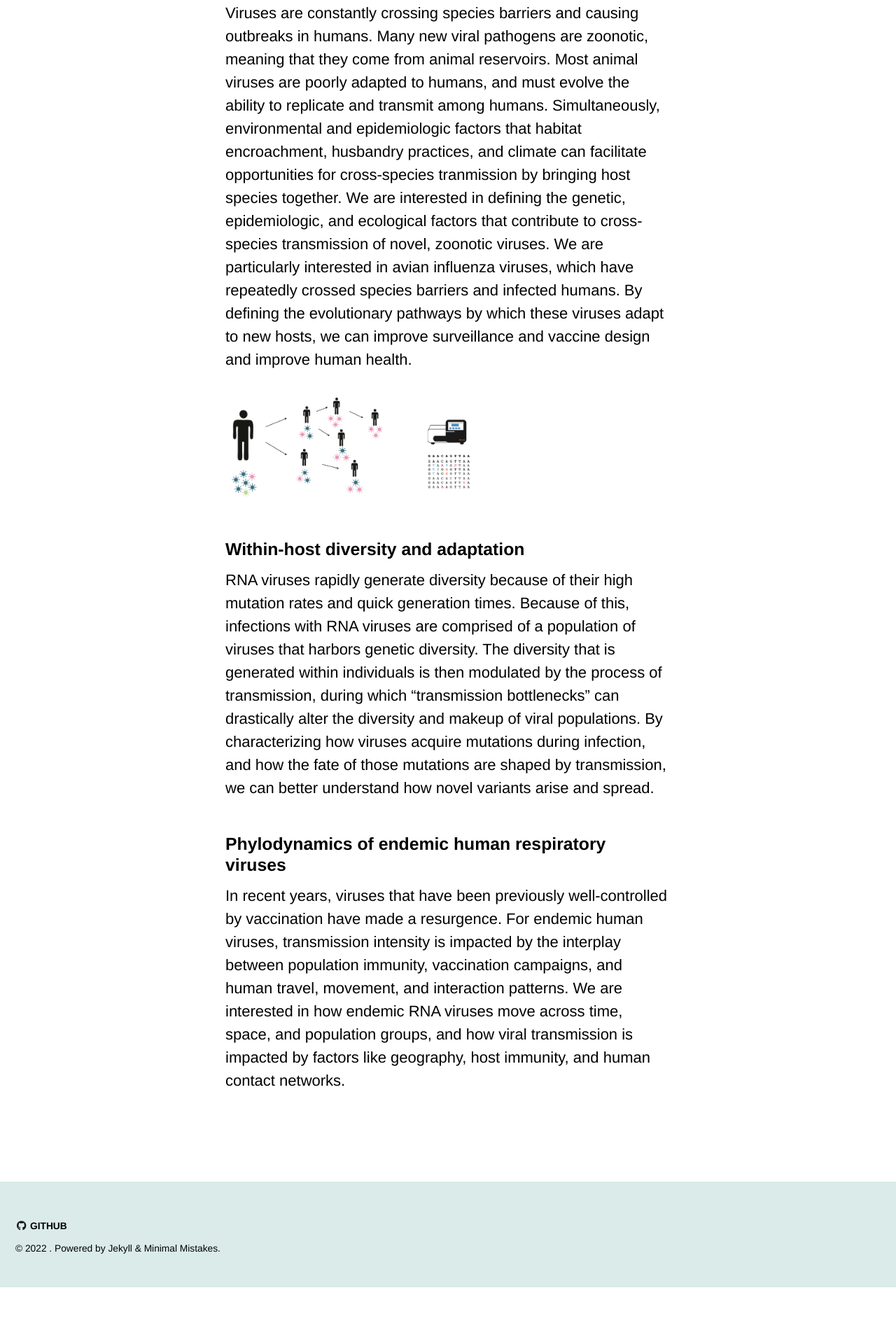
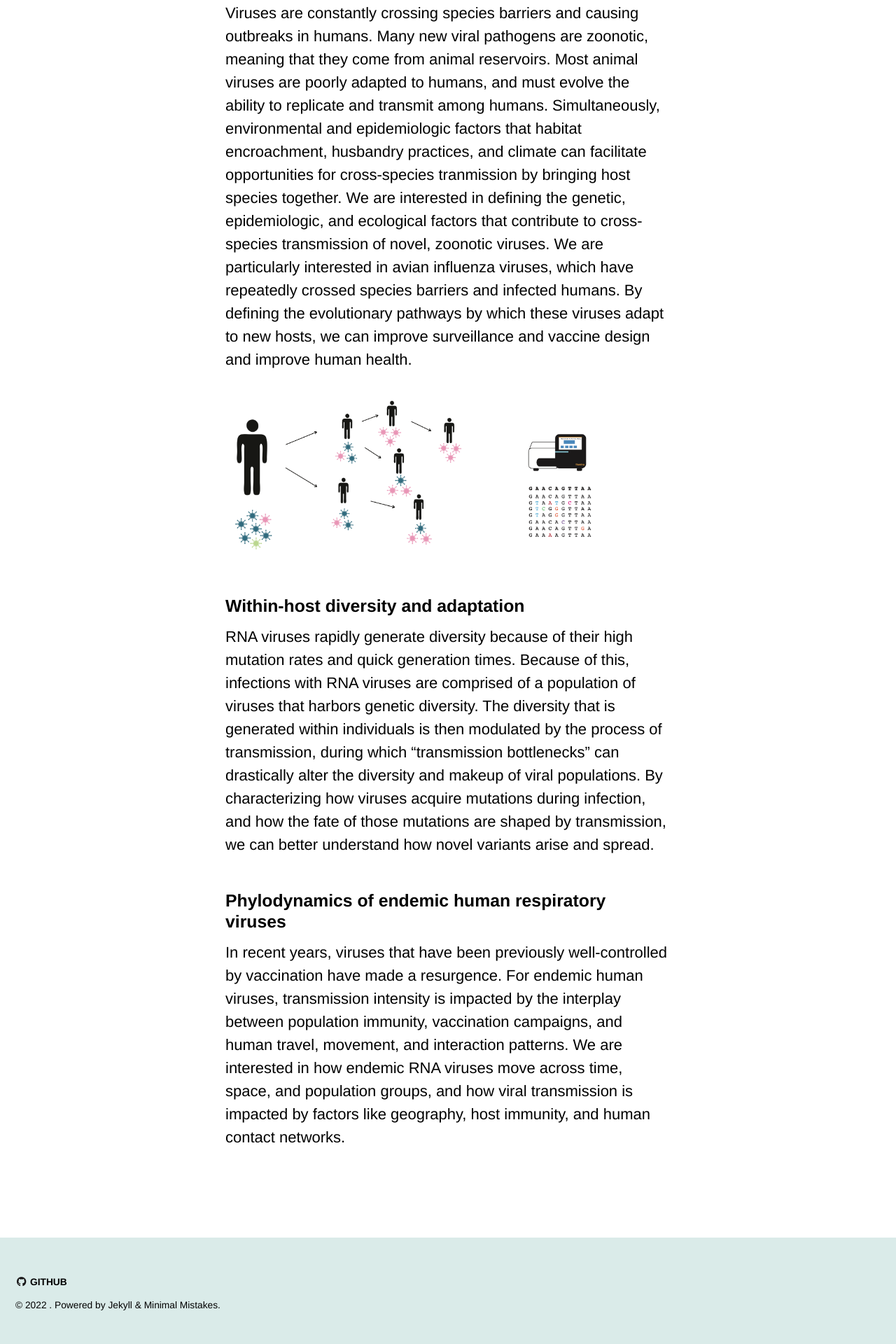
Before and after one commit to lmoncla/monclalab, a Jekyll site: the page built from _pages/research.md, in a window 1280 px wide. Shown: the part 996-2916 px from the top of the page at 70% size. Built offline with Jekyll 4.4.1, drawn with Linux system fonts in a browser that asks for light colours; cached includes are drawn as plain includes; a script that is not in the unit is left out; comment, search, counter and statistics services are not loaded; before the commit the page ends 2835 px from its top, so only the background shows below that.

Commit message:
Update research.md

```diff
--- a/_pages/research.md
+++ b/_pages/research.md
@@ -12,7 +12,7 @@ In the Moncla lab, we are interested in how viruses __emerge__ in human populati
 Viruses are constantly crossing species barriers and causing outbreaks in humans. Many new viral pathogens are zoonotic, meaning that they come from animal reservoirs. Most animal viruses are poorly adapted to humans, and must evolve the ability to replicate and transmit among humans. Simultaneously, environmental and epidemiologic factors that habitat encroachment, husbandry practices, and climate can facilitate opportunities for cross-species tranmission by bringing host species together. We are interested in defining the genetic, epidemiologic, and ecological factors that contribute to cross-species transmission of novel, zoonotic viruses. We are particularly interested in avian influenza viruses, which have repeatedly crossed species barriers and infected humans. By defining the evolutionary pathways by which these viruses adapt to new hosts, we can improve surveillance and vaccine design and improve human health.
 
 <left>
-<img src="/monclalab/assets/images/within-host-diversity-2.png" width="60%">
+<img src="/monclalab/assets/images/within-host-diversity-2.png" width="90%">
 </left>
 
 ### Within-host diversity and adaptation
```
